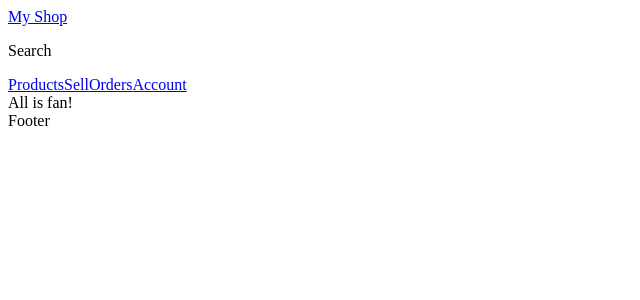
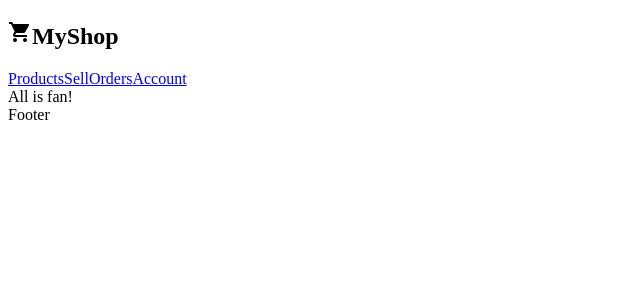
Before and after one commit to marwanalsaydali/myShop, a Next.js app: page / in a window 1280 px wide. Shown: the top 300 px of the page, without its empty margins (0-640 px from the left). Built offline with nearby package versions, Linux system fonts and the light colour scheme.

Commit message:
remove all the styles

```diff
--- a/components/Layout.js
+++ b/components/Layout.js
@@ -1,7 +1,21 @@
+import { createGlobalStyle } from "styled-components";
 import Nav from "./Nav/Nav";
+
+const GlobalStyle = createGlobalStyle`
+
+html{
+  --black:#666;
+  --white:#fdfdfd;
+  --max-width:1000px;
+  --bs: 0 10px 14px 0 rgba(0,0,0,09);
+}
+
+`;
+
 function Layout({ children }) {
   return (
     <>
+      <GlobalStyle />
       <Nav />
       {children}
       <footer>Footer</footer>
--- a/components/Nav/Nav.js
+++ b/components/Nav/Nav.js
@@ -1,11 +1,16 @@
 import NavBar from "./Navbar";
 import NavLinks from "./NavLinks";
+import styled from "styled-components";
+
+const NavStyle = styled.div``;
 function Nav() {
   return (
-    <div className="nav__container">
-      <NavBar />
-      <NavLinks />
-    </div>
+    <nav>
+      <NavStyle>
+        <NavBar />
+        <NavLinks />
+      </NavStyle>
+    </nav>
   );
 }
 
--- a/components/Nav/Navbar.js
+++ b/components/Nav/Navbar.js
@@ -1,9 +1,17 @@
+import { MdLocalGroceryStore } from "react-icons/md";
 import Link from "next/link";
+import styled from "styled-components";
+
+const Logo = styled.h1``;
 function NavBar() {
   return (
     <div className="nav__bar">
-      <Link href="/">My Shop</Link>
-      <p>Search</p>
+      <Link href="/">
+        <Logo>
+          <MdLocalGroceryStore />
+          MyShop
+        </Logo>
+      </Link>
     </div>
   );
 }
--- a/components/Nav/Navlinks.js
+++ b/components/Nav/Navlinks.js
@@ -1,12 +1,15 @@
 import Link from "next/link";
+import styled from "styled-components";
+
+const NavLinkStyle = styled.div``;
 function NavLinks() {
   return (
-    <div className="nav__links">
+    <NavLinkStyle className="nav__links">
       <Link href="/products">Products</Link>
       <Link href="/sell">Sell</Link>
       <Link href="/orders">Orders</Link>
       <Link href="/account">Account</Link>
-    </div>
+    </NavLinkStyle>
   );
 }
 
```
